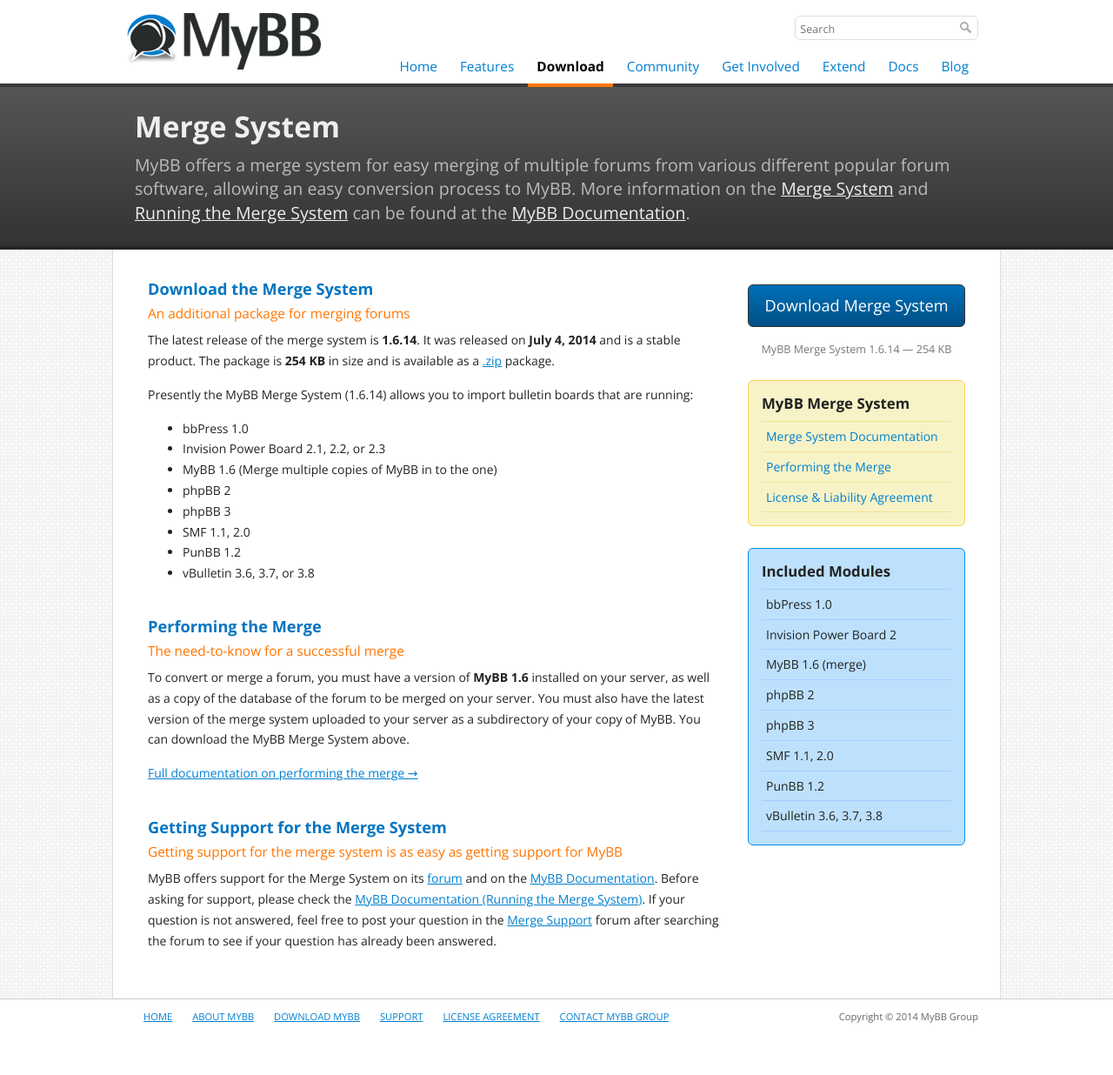
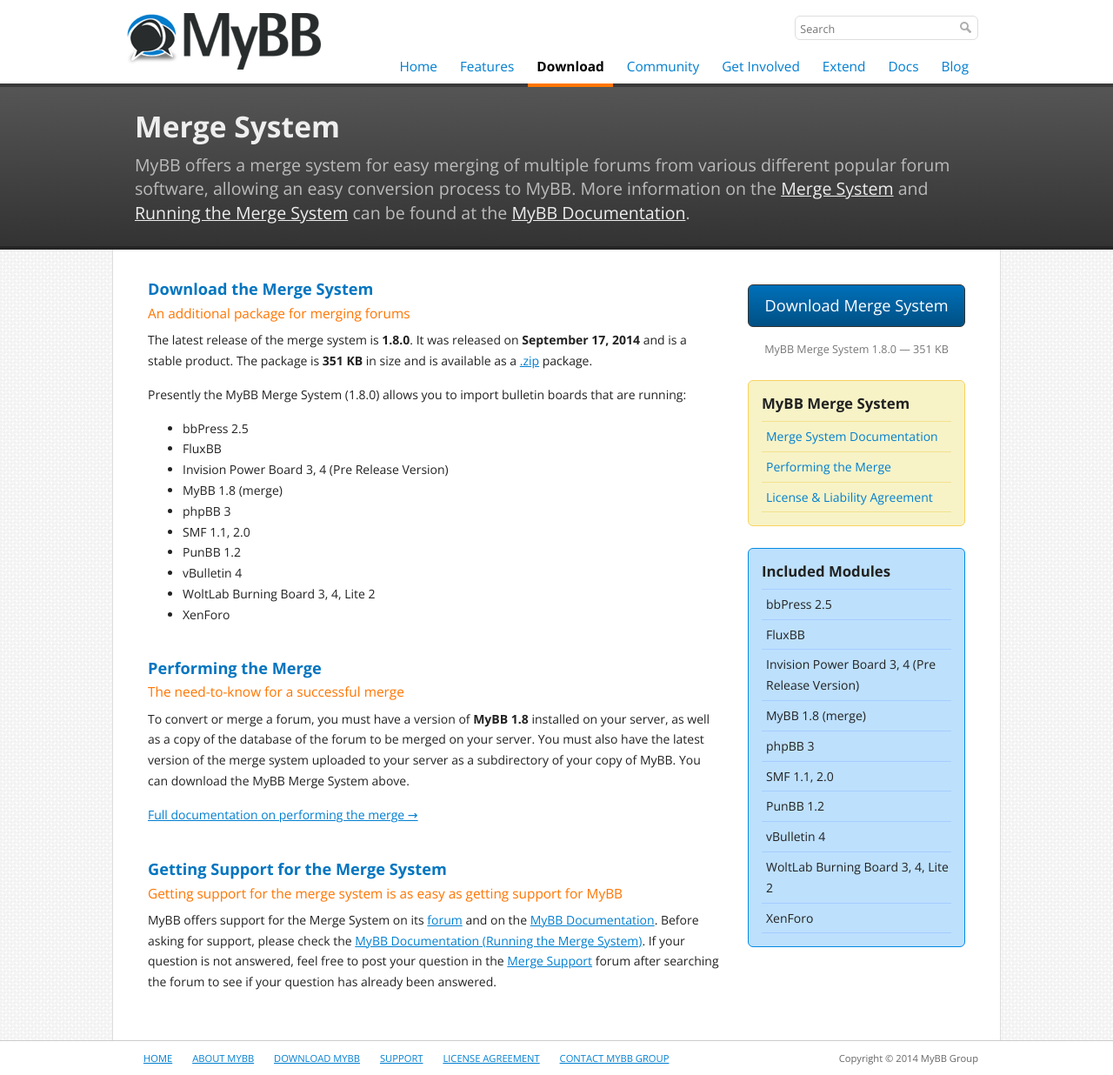
Before and after one commit to mybb/mybb.com, a Jekyll site: the page built from download/merge-system/index.html, in a window 1280 px wide. Shown: the whole page at 87% size. Built offline with Jekyll 4.4.1, drawn with Linux system fonts in a browser that asks for light colours; nearby versions of some CDN libraries; Markdown is read by kramdown in place of the engine named in the settings; before the commit the page ends 1188 px from its top, so only the background shows below that.

Commit message:
Update merge system downloads page

```diff
--- a/_data/latest_merge.yml
+++ b/_data/latest_merge.yml
@@ -1,6 +1,6 @@
-version: 1.6.14
-version_code: 1614
-release: "July 4, 2014"
-size: 254 KB
+version: 1.8.0
+version_code: 1800
+release: "September 17, 2014"
+size: 351 KB
 type: stable
-url: http://resources.mybb.com/downloads/merge_1.6.14.zip
+url: http://resources.mybb.com/downloads/merge_1.8.00.zip
--- a/download/merge-system/index.html
+++ b/download/merge-system/index.html
@@ -25,14 +25,16 @@
 	<section class="alt">
 	<h1>Included Modules</h1>
 		<ul>
-			<li>bbPress 1.0</li>
-			<li>Invision Power Board 2</li>
-			<li>MyBB 1.6 (merge)</li>
-			<li>phpBB 2</li>
+			<li>bbPress 2.5</li>
+			<li>FluxBB</li>
+			<li>Invision Power Board 3, 4 (Pre Release Version)</li>
+			<li>MyBB 1.8 (merge)</li>
 			<li>phpBB 3</li>
 			<li>SMF 1.1, 2.0</li>
 			<li>PunBB 1.2</li>
-			<li>vBulletin 3.6, 3.7, 3.8</li>
+			<li>vBulletin 4</li>
+			<li>WoltLab Burning Board 3, 4, Lite 2</li>
+			<li>XenForo</li>
 		</ul>
 	</section>
 </aside>
@@ -48,14 +50,16 @@
 		<p>
 			Presently the MyBB Merge System ({{ site.data.latest_merge.version }}) allows you to import bulletin boards that are running:</p>
 		<ul>
-			<li>bbPress 1.0</li>
-			<li>Invision Power Board 2.1, 2.2, or 2.3</li>
-			<li>MyBB 1.6 (Merge multiple copies of MyBB in to the one)</li>
-			<li>phpBB 2</li>
+			<li>bbPress 2.5</li>
+			<li>FluxBB</li>
+			<li>Invision Power Board 3, 4 (Pre Release Version)</li>
+			<li>MyBB 1.8 (merge)</li>
 			<li>phpBB 3</li>
 			<li>SMF 1.1, 2.0</li>
 			<li>PunBB 1.2</li>
-			<li>vBulletin 3.6, 3.7, or 3.8</li>
+			<li>vBulletin 4</li>
+			<li>WoltLab Burning Board 3, 4, Lite 2</li>
+			<li>XenForo</li>
 		</ul>
 	</section>
 	<section class="general">
@@ -64,8 +68,8 @@
 			<p>The need-to-know for a successful merge</p>
 		</header>
 		<p>
-			To convert or merge a forum, you must have a version of <strong>MyBB 1.6</strong> installed on your server, as well as a copy of the database of the forum to be merged on your server. You must also have the latest version of the merge system uploaded to your server as a subdirectory of your copy of MyBB. You can download the MyBB Merge System above.</p>
-		<p><a href="http://docs.mybb.com/Running_the_Merge_System">Full documentation on performing the merge &rarr;</a></p>
+			To convert or merge a forum, you must have a version of <strong>MyBB 1.8</strong> installed on your server, as well as a copy of the database of the forum to be merged on your server. You must also have the latest version of the merge system uploaded to your server as a subdirectory of your copy of MyBB. You can download the MyBB Merge System above.</p>
+		<p><a href="http://docs.mybb.com/1.8/merge/running/">Full documentation on performing the merge &rarr;</a></p>
 	</section>
 	<section class="general">
 		<header>
@@ -73,6 +77,6 @@
 			<p>Getting support for the merge system is as easy as getting support for MyBB</p>
 		</header>
 		<p>
-			MyBB offers support for the Merge System on its <a href="http://community.mybb.com/">forum</a> and on the <a href="http://docs.mybb.com/">MyBB Documentation</a>. Before asking for support, please check the <a href="http://docs.mybb.com/Running_the_Merge_System">MyBB Documentation (Running the Merge System)</a>. If your question is not answered, feel free to post your question in the <a href="http://community.mybb.com/forum-141.html">Merge Support</a> forum after searching the forum to see if your question has already been answered.</p>
+			MyBB offers support for the Merge System on its <a href="http://community.mybb.com/">forum</a> and on the <a href="http://docs.mybb.com/">MyBB Documentation</a>. Before asking for support, please check the <a href="http://docs.mybb.com/1.8/merge/running/">MyBB Documentation (Running the Merge System)</a>. If your question is not answered, feel free to post your question in the <a href="http://community.mybb.com/forum-180.html">Merge Support</a> forum after searching the forum to see if your question has already been answered.</p>
 	</section>
 </div>
```
